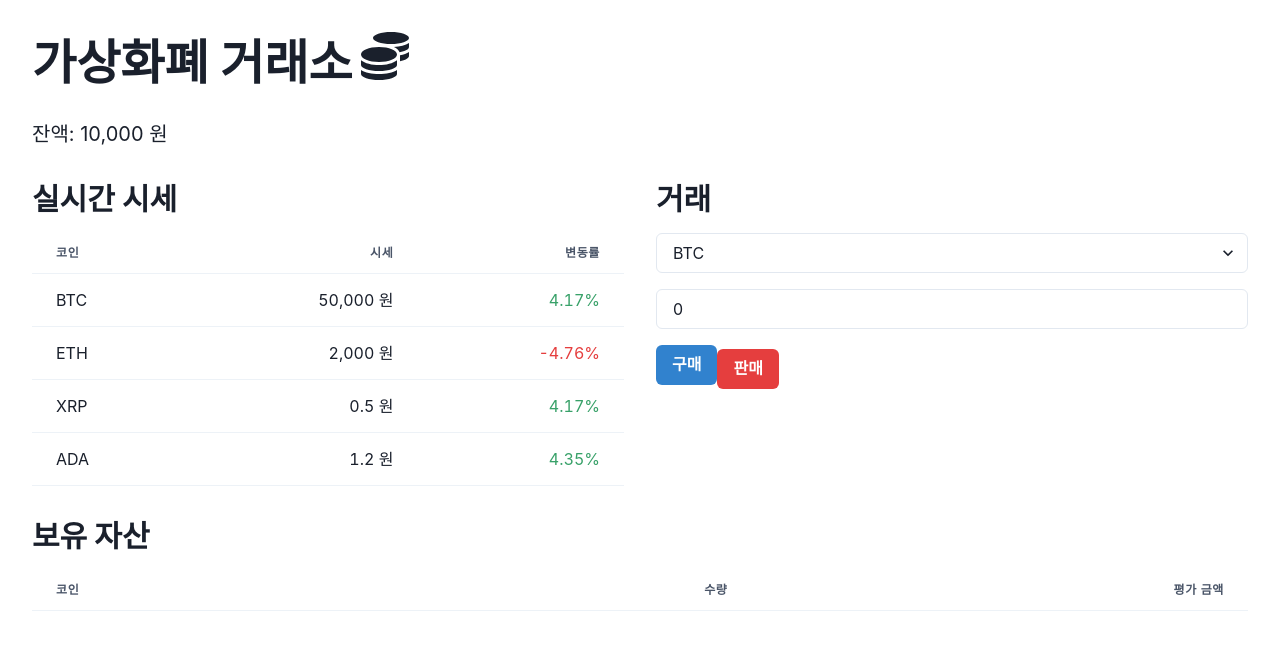
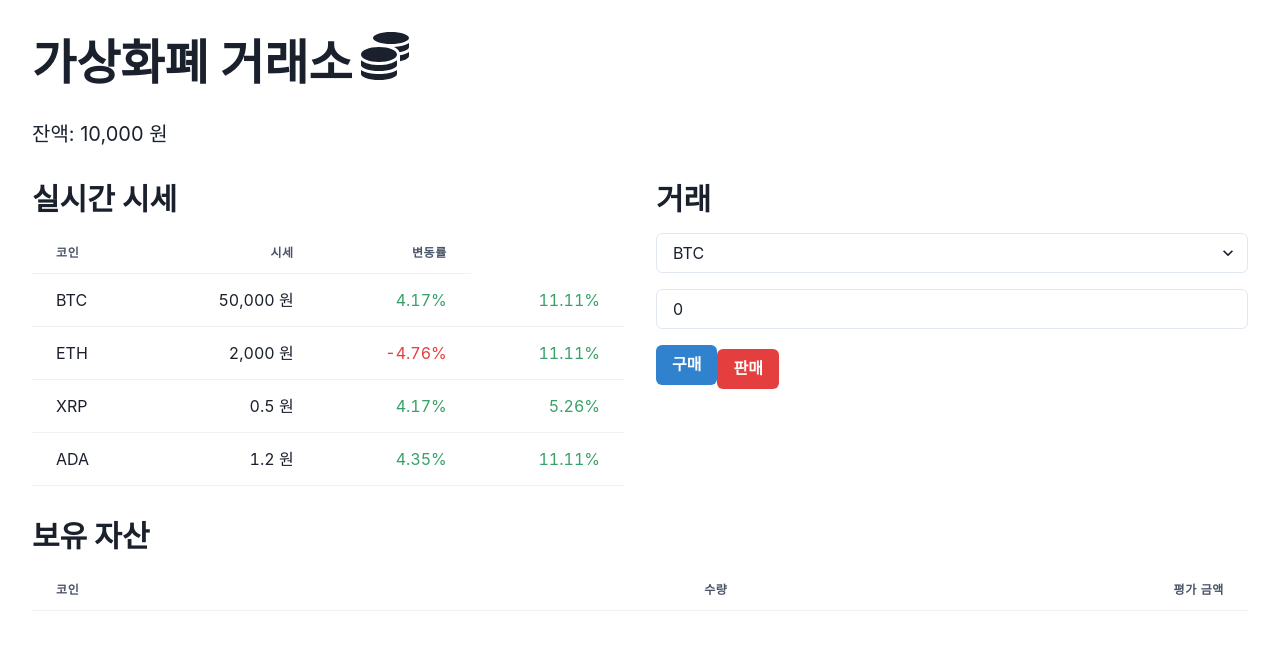
Before and after one commit to GPT-Engineer-App/crypto-trader, a React (Vite) app: page / in a window 1280 px wide. Shown: the top 650 px of the page. Built offline with nearby package versions, Linux system fonts and the light colour scheme.

Commit message:
Added trading volume change rate to the real-time prices table. Sample trading volume data is included in the `samplePrices` object, and the `calculateChange` function is used to calculate both price and volume change rates.
Prompt: 거래량 변동률포함

```diff
--- a/src/pages/Index.jsx
+++ b/src/pages/Index.jsx
@@ -3,14 +3,14 @@ import { Box, Heading, Text, VStack, Grid, Table, Thead, Tbody, Tr, Th, Td, Tabl
 import { FaCoins } from "react-icons/fa";
 
 const samplePrices = {
-  BTC: { price: 50000, prevPrice: 48000 },
-  ETH: { price: 2000, prevPrice: 2100 },
-  XRP: { price: 0.5, prevPrice: 0.48 },
-  ADA: { price: 1.2, prevPrice: 1.15 },
+  BTC: { price: 50000, prevPrice: 48000, volume: 100000, prevVolume: 90000 },
+  ETH: { price: 2000, prevPrice: 2100, volume: 50000, prevVolume: 45000 },
+  XRP: { price: 0.5, prevPrice: 0.48, volume: 1000000, prevVolume: 950000 },
+  ADA: { price: 1.2, prevPrice: 1.15, volume: 200000, prevVolume: 180000 },
 };
 
-const calculatePriceChange = (currentPrice, prevPrice) => {
-  const change = ((currentPrice - prevPrice) / prevPrice) * 100;
+const calculateChange = (current, prev) => {
+  const change = ((current - prev) / prev) * 100;
   return change.toFixed(2);
 };
 
@@ -93,14 +93,18 @@ const Index = () => {
                   </Tr>
                 </Thead>
                 <Tbody>
-                  {Object.entries(samplePrices).map(([coin, { price, prevPrice }]) => {
-                    const change = calculatePriceChange(price, prevPrice);
+                  {Object.entries(samplePrices).map(([coin, { price, prevPrice, volume, prevVolume }]) => {
+                    const priceChange = calculateChange(price, prevPrice);
+                    const volumeChange = calculateChange(volume, prevVolume);
                     return (
                       <Tr key={coin}>
                         <Td>{coin}</Td>
                         <Td isNumeric>{price.toLocaleString()} 원</Td>
-                        <Td isNumeric color={change >= 0 ? "green.500" : "red.500"}>
-                          {change}%
+                        <Td isNumeric color={priceChange >= 0 ? "green.500" : "red.500"}>
+                          {priceChange}%
+                        </Td>
+                        <Td isNumeric color={volumeChange >= 0 ? "green.500" : "red.500"}>
+                          {volumeChange}%
                         </Td>
                       </Tr>
                     );
```
